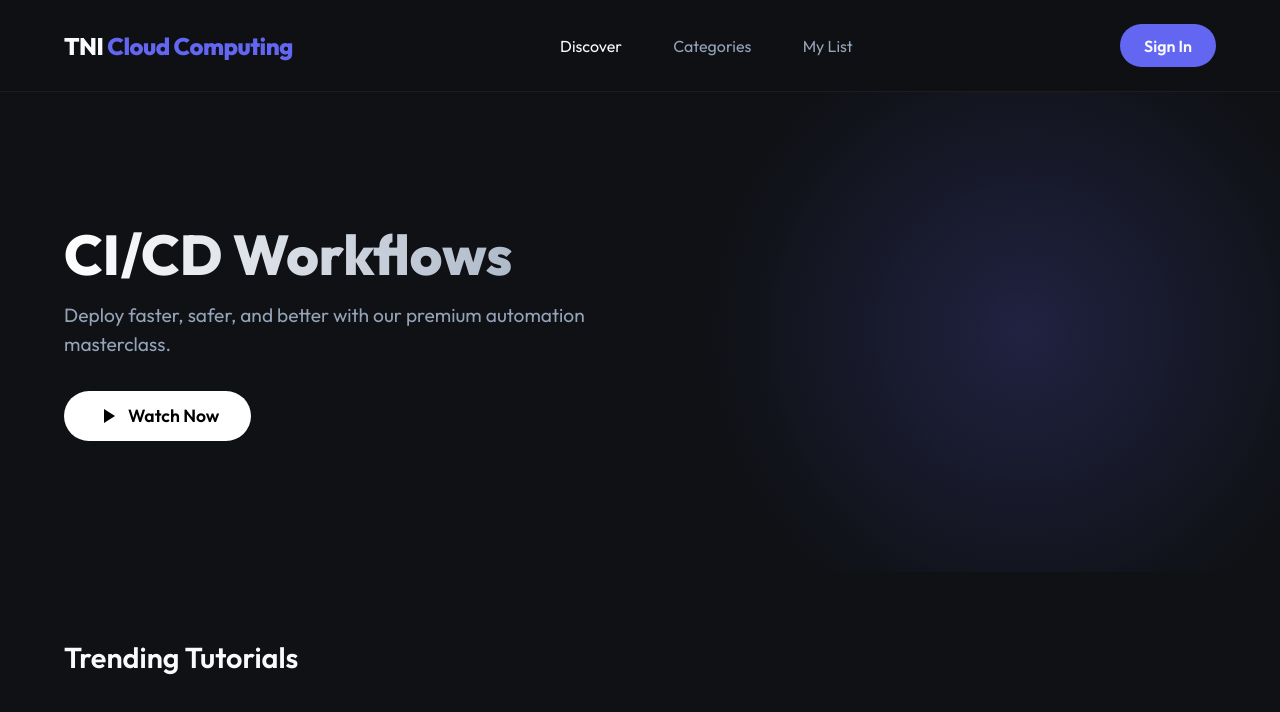
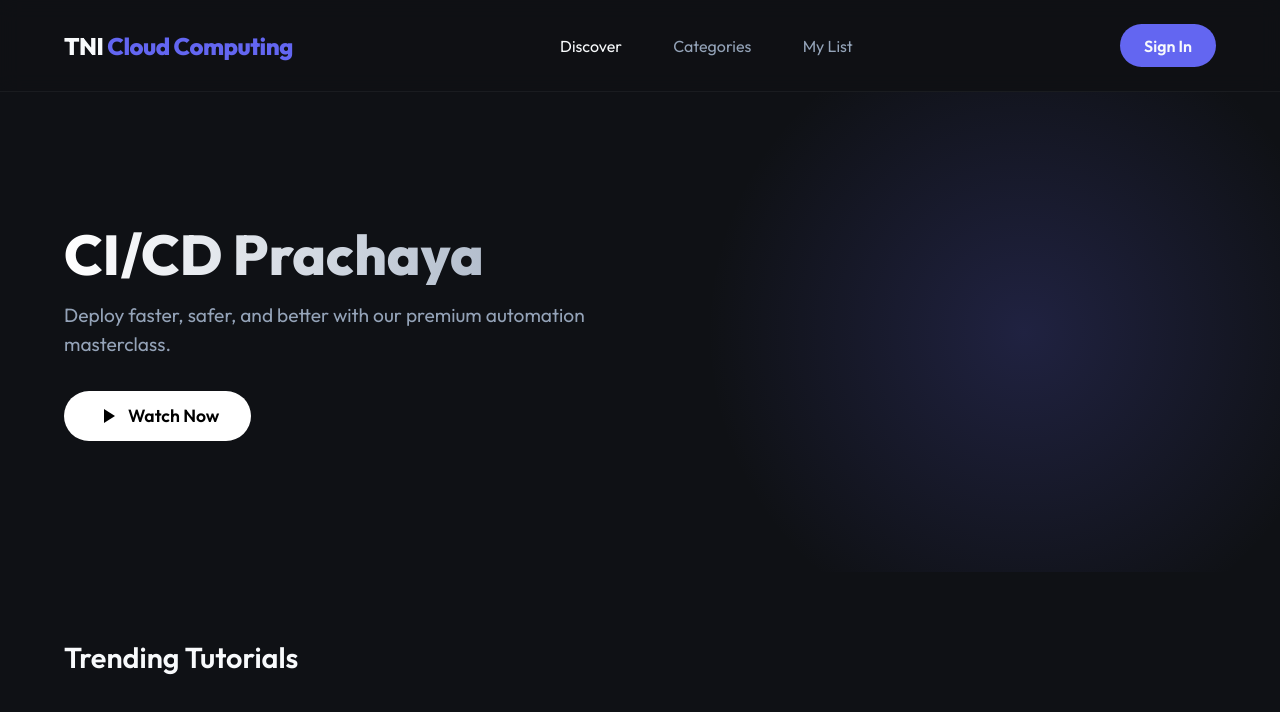
Before and after one commit to prachaya0704/cicd-lab1, a website: page public/index.html in a window 1280 px wide. Drawn offline with Linux system fonts and the light colour scheme; no server answers.

Commit message:
edit index.html

```diff
--- a/public/index.html
+++ b/public/index.html
@@ -20,7 +20,7 @@
 
     <header class="hero">
         <div class="hero-content">
-            <h1>CI/CD Workflows</h1>
+            <h1>CI/CD Prachaya</h1>
             <p>Deploy faster, safer, and better with our premium automation masterclass.</p>
             <button class="play-btn">
                 <svg viewBox="0 0 24 24" fill="currentColor" width="24" height="24">
```
